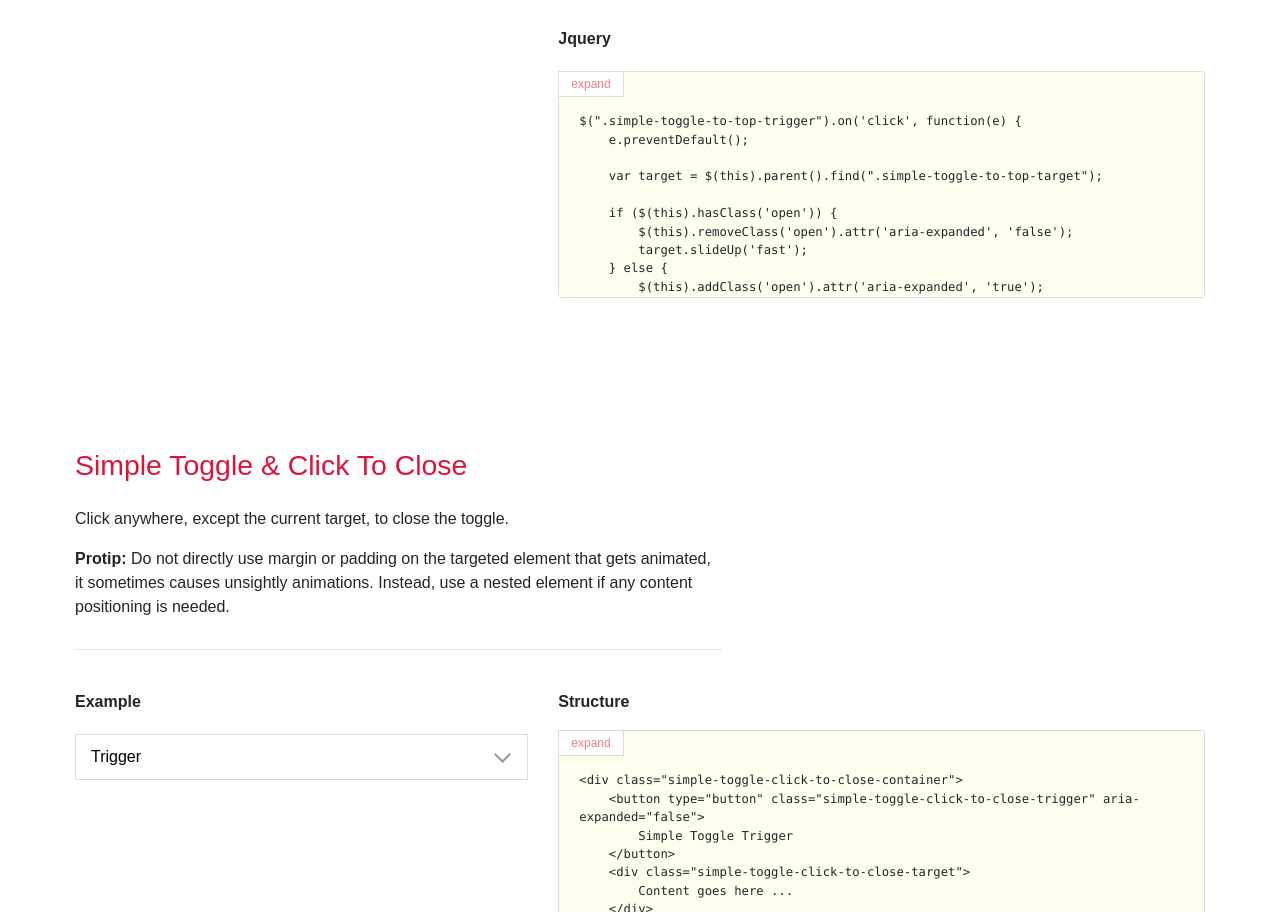
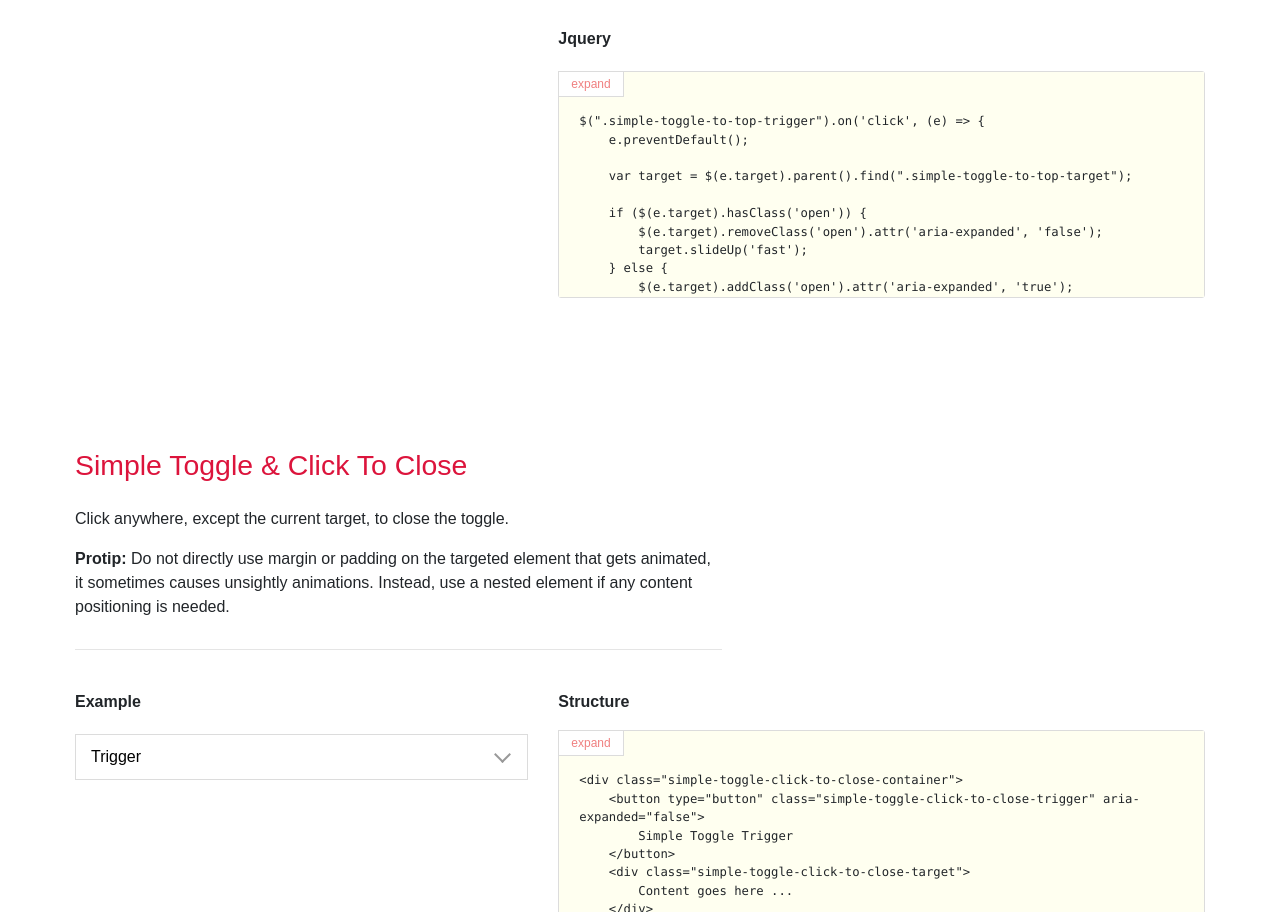
Before and after one commit to davidloop/jqueryjunk, a plain HTML site: page index.html in a window 1280 px wide. Shown: the part 2507-3419 px from the top of the page. Drawn offline with nearby package versions, Linux system fonts and the light colour scheme.

Commit message:
Refactor event handlers to use arrow functions

```diff
--- a/index.html
+++ b/index.html
@@ -364,28 +364,28 @@ button.simple-toggle-to-top-trigger.open::after {
                         <button type="button">expand</button>
                         <div class="highlight-overflow">
 <pre>
-$(".simple-toggle-to-top-trigger").on('click', function(e) {
+$(".simple-toggle-to-top-trigger").on('click', (e) => {
     e.preventDefault();
 
-    var target = $(this).parent().find(".simple-toggle-to-top-target");
+    var target = $(e.target).parent().find(".simple-toggle-to-top-target");
 
-    if ($(this).hasClass('open')) {
-        $(this).removeClass('open').attr('aria-expanded', 'false');
+    if ($(e.target).hasClass('open')) {
+        $(e.target).removeClass('open').attr('aria-expanded', 'false');
         target.slideUp('fast');
     } else {
-        $(this).addClass('open').attr('aria-expanded', 'true');
+        $(e.target).addClass('open').attr('aria-expanded', 'true');
         target.slideDown('fast');
 
         $("body, html").animate({
-            scrollTop: $(this).offset().top - 105
+            scrollTop: $(e.target).offset().top - 105
         }, 200);
     }
 });
 
-$(".simple-toggle-to-top-trigger").on('keydown', function(e) {
+$(".simple-toggle-to-top-trigger").on('keydown', (e) => {
     if (e.key === 'Enter' || e.key === ' ') {
         e.preventDefault();
-        $(this).trigger('click');
+        $(e.target).trigger('click');
     }
 });
 </pre>
--- a/js/simple-toggle-animate-to-top.js
+++ b/js/simple-toggle-animate-to-top.js
@@ -1,26 +1,26 @@
 (function($) {
-    $(".simple-toggle-to-top-trigger").on('click', function(e) {
+    $(".simple-toggle-to-top-trigger").on('click', (e) => {
         e.preventDefault();
 
-        var target = $(this).parent().find(".simple-toggle-to-top-target");
+        const target = $(e.target).parent().find(".simple-toggle-to-top-target");
 
-        if ($(this).hasClass('open')) {
-            $(this).removeClass('open').attr('aria-expanded', 'false');
+        if ($(e.target).hasClass('open')) {
+            $(e.target).removeClass('open').attr('aria-expanded', 'false');
             target.slideUp('fast');
         } else {
-            $(this).addClass('open').attr('aria-expanded', 'true');
+            $(e.target).addClass('open').attr('aria-expanded', 'true');
             target.slideDown('fast');
 
             $("body, html").animate({
-                scrollTop: $(this).offset().top - 105
+                scrollTop: $(e.target).offset().top - 105
             }, 200);
         }
     });
 
-    $(".simple-toggle-to-top-trigger").on('keydown', function(e) {
+    $(".simple-toggle-to-top-trigger").on('keydown', (e) => {
         if (e.key === 'Enter' || e.key === ' ') {
             e.preventDefault();
-            $(this).trigger('click');
+            $(e.target).trigger('click');
         }
     });
 })(jQuery);
```
